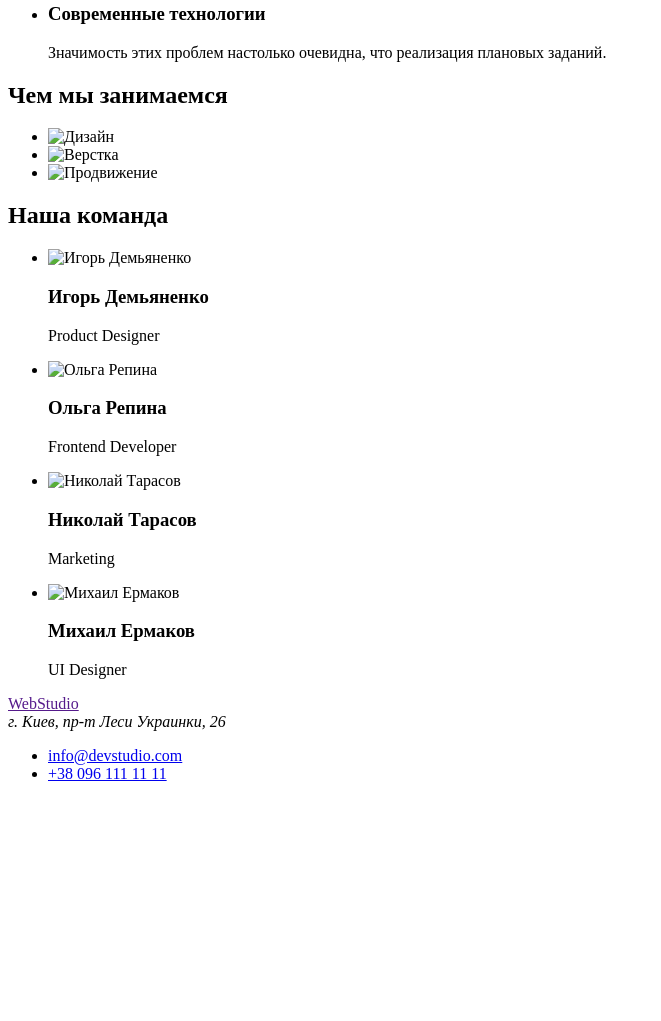
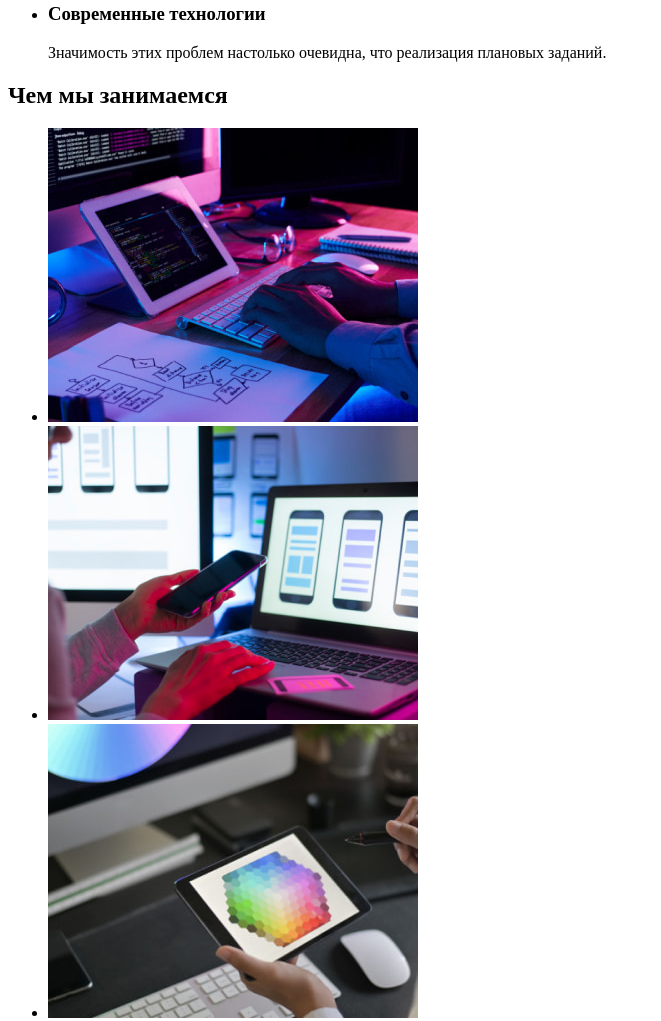
Before and after one commit to heidebloome/goit-markup-hw-01, a plain HTML site: page index.html in a window 1280 px wide. Shown: the part 532-1553 px from the top of the page, without its empty margins (0-661 px from the left). Before the commit the page ends 1331 px from the top, so only its background shows below. Drawn offline with Linux system fonts and the light colour scheme.

Commit message:
index.html updated

```diff
--- a/index.html
+++ b/index.html
@@ -7,7 +7,6 @@
     <title>WebStudio</title>
   </head>
   <body>
-    <!-- Header -->
     <header>
       <a href="">WebStudio</a>
       <nav>
@@ -23,13 +22,14 @@
       </ul>
     </header>
 
-    <!-- Main -->
     <main>
+      <!-- секция "герой" -->
       <section>
         <h1>Эффективные решения для вашего бизнеса</h1>
         <button type="button">Заказать услугу</button>
       </section>
-      <!--Секция Наши преимущества-->
+
+      <!-- секция "наши преимущества" -->
       <section>
         <h2>Наши преимущества</h2>
         <ul>
@@ -55,36 +55,38 @@
           </li>
         </ul>
       </section>
-      <!--Секция Чем мы занимаемся-->
+
+      <!-- секция "чем мы занимаемся" -->
       <section>
         <h2>Чем мы занимаемся</h2>
         <ul>
-          <li><img src="" alt="Дизайн" width="" height="" /></li>
-          <li><img src="" alt="Верстка" width="" height="" /></li>
-          <li><img src="" alt="Продвижение" width="" height="" /></li>
+          <li><img src="./images/img1.jpg" alt="Дизайн" width="370" height="294" /></li>
+          <li><img src="./images/img2.jpg" alt="Верстка" width="370" height="294" /></li>
+          <li><img src="./images/img3.jpg" alt="Продвижение" width="370" height="294" /></li>
         </ul>
       </section>
-      <!--Секция Наша команда-->
+
+      <!-- секция "наша команда" -->
       <section>
         <h2>Наша команда</h2>
         <ul>
           <li>
-            <img src="" alt="Игорь Демьяненко" width="" height="" />
+            <img src="./images/team1.jpg" alt="Игорь Демьяненко" width="270" height="260" />
             <h3>Игорь Демьяненко</h3>
             <p>Product Designer</p>
           </li>
           <li>
-            <img src="" alt="Ольга Репина" width="" height="" />
+            <img src="./images/team2.jpg" alt="Ольга Репина" width="270" height="260" />
             <h3>Ольга Репина</h3>
             <p>Frontend Developer</p>
           </li>
           <li>
-            <img src="" alt="Николай Тарасов" width="" height="" />
+            <img src="./images/team3.jpg" alt="Николай Тарасов" width="270" height="260" />
             <h3>Николай Тарасов</h3>
             <p>Marketing</p>
           </li>
           <li>
-            <img src="" alt="Михаил Ермаков" width="" height="" />
+            <img src="./images/team4.jpg" alt="Михаил Ермаков" width="270" height="260" />
             <h3>Михаил Ермаков</h3>
             <p>UI Designer</p>
           </li>
@@ -92,7 +94,6 @@
       </section>
     </main>
 
-    <!-- Footer -->
     <footer>
       <a href="">WebStudio</a>
       <address>г. Киев, пр-т Леси Украинки, 26</address>
```
